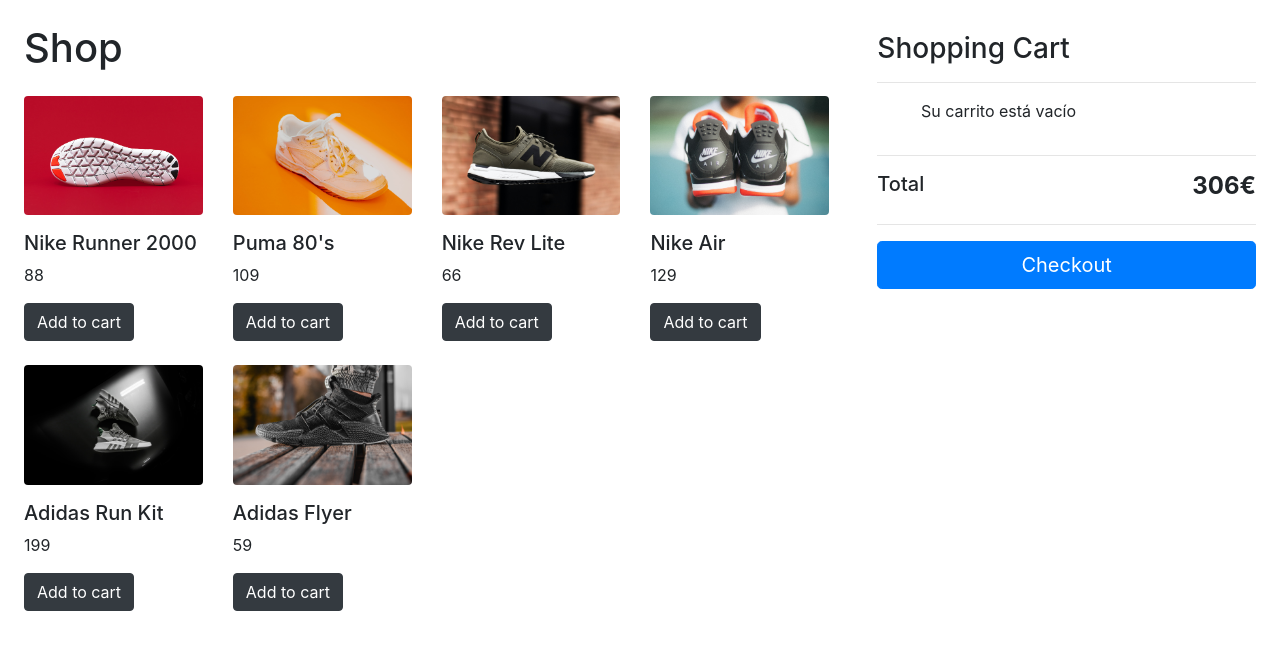
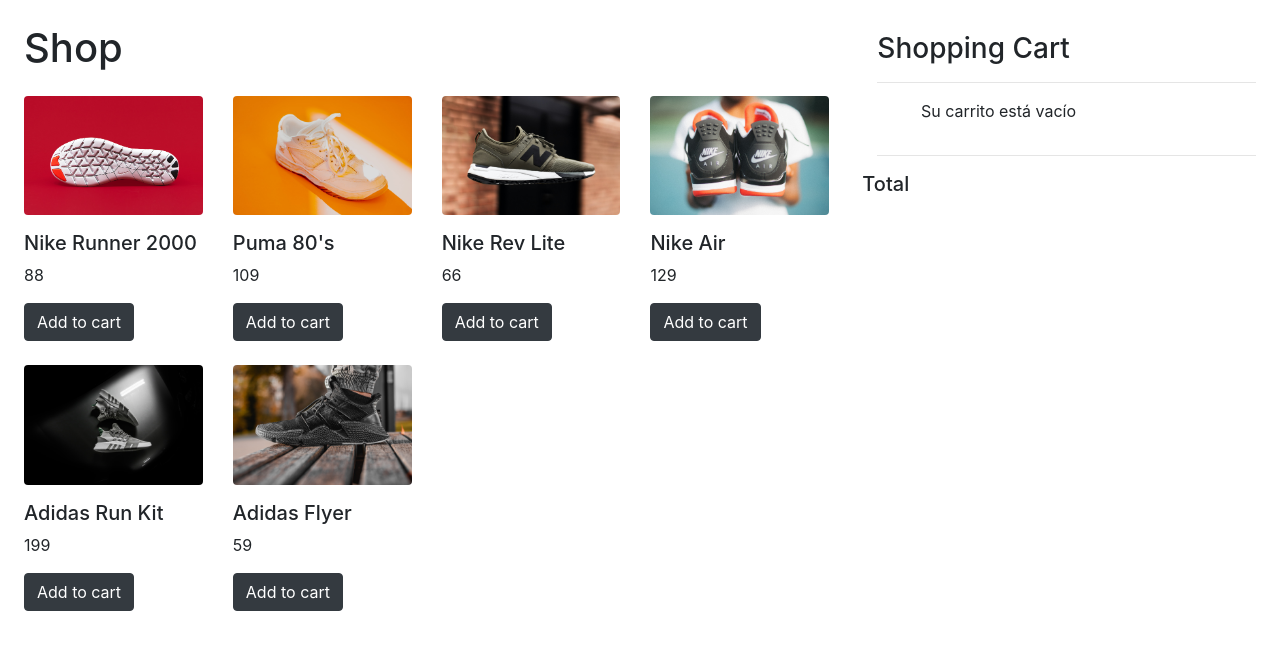
Before and after one commit to robertfox11/TOOL-ReactBasics, a React (Create React App) app: page / in a window 1280 px wide. Shown: the top 650 px of the page. Built offline with nearby package versions, Linux system fonts and the light colour scheme.

Commit message:
logic plus count2

```diff
--- a/src/App.js
+++ b/src/App.js
@@ -22,7 +22,6 @@
       localStorage.setItem("cart", JSON.stringify([]));
     }
   }, [cart]);
-  //Guardar cantidad
 
   return (
     <Fragment>
--- a/src/components/Aside.jsx
+++ b/src/components/Aside.jsx
@@ -1,7 +1,25 @@
-import React from "react";
+import React, { useState } from "react";
 import ShoppingCartItem from "./ShoppingCartItem.jsx";
+import TotalPrice from "./TotalPrice.jsx";
 
-const Aside = ({ cart, addCart, handleChange, error }) => {
+const Aside = ({ cart, addCart, products }) => {
+  const [TotalPrecio, setTotalPrecio] = useState(0);
+  // const [restante, setRestante] = useState(0);
+  //validar cantidad
+  const [count, saveCount] = useState(1);
+  const [error, saveError] = useState(false);
+  const handleChange = (e) => {
+    e.preventDefault();
+    console.log("hola has hecho un cambio", parseInt(e.target.value, 10));
+    saveCount(parseInt(e.target.value, 10));
+    if (count < 1 || count > 9 || isNaN(count)) {
+      saveError(true);
+      return;
+    }
+    saveError(false);
+    // setTotalPrecio(count);
+    // setRestante(count);
+  };
   return (
     <aside className="col col-6 col-lg-4 p-4">
       <div className="row flex-column">
@@ -9,25 +27,21 @@
           <h2 className="h3 mt-2">Shopping Cart</h2>
           <hr className="mb-3" />
         </div>
-        <ShoppingCartItem cart={cart} addCart={addCart} />
-        <div className="col shopping__cart__footer">
-          <div className="row row-cols-1 flex-column">
-            <div className="col">
-              <div className="d-flex justify-content-between">
-                <h4 className="h5">Total</h4>
-                <h4>
-                  <strong>306€</strong>
-                </h4>
-              </div>
-              <hr />
-            </div>
-            <div className="col">
-              <button type="btn" className="btn btn-primary btn-block btn-lg">
-                Checkout
-              </button>
-            </div>
-          </div>
-        </div>
+        <ShoppingCartItem
+          cart={cart}
+          addCart={addCart}
+          setTotalPrecio={setTotalPrecio}
+          handleChange={handleChange}
+          count={count}
+          error={error}
+        />
+        <TotalPrice
+          products={products}
+          cart={cart}
+          TotalPrecio={TotalPrecio}
+          handleChange={handleChange}
+          count={count}
+        />
       </div>
     </aside>
   );
--- a/src/components/CustomSelect.jsx
+++ b/src/components/CustomSelect.jsx
@@ -1,34 +1,23 @@
-import React, { useState } from "react";
+import React, { Fragment } from "react";
 import BtnDeleteCart from "./BtnDeleteCart";
+import HandleChange from "./HandleChange";
 import Error from "./Error.jsx";
-const CustomSelect = ({ product, cart, addCart }) => {
-  //validar cantidad
-  const [count, saveCount] = useState(1);
-  const [error, saveError] = useState(false);
-  const handleChange = (e) => {
-    e.preventDefault();
-    console.log("hola has hecho un cambio", parseInt(e.target.value));
-    saveCount(parseInt(e.target.value));
-    if (count < 1 || count > 9 || isNaN(count)) {
-      saveError(true);
-      return;
-    }
-    saveError(false);
-  };
+const CustomSelect = ({
+  product,
+  cart,
+  addCart,
+  handleChange,
+  error,
+  count,
+}) => {
   return (
+    <Fragment>
       <div className="col mt-auto">
         {error ? (
           <Error message="el valor es incorrecto maximo hasta 10" />
         ) : null}
         <div className="row">
-        <div className="col col-6 col-lg-4">
-          <input
-            type="Number"
-            defaultValue="1"
-            className="form-control"
-            onChange={handleChange}
-          />
-        </div>
+          <HandleChange handleChange={handleChange} count={count} />
           <BtnDeleteCart
             key={product.id}
             product={product}
@@ -37,6 +26,7 @@
           />
         </div>
       </div>
+    </Fragment>
   );
 };
 
--- /dev/null
+++ b/src/components/HandleChange.jsx
@@ -0,0 +1,16 @@
+import React from "react";
+
+const HandleChange = ({ handleChange }) => {
+  return (
+    <div className="col col-6 col-lg-4">
+      <input
+        type="Number"
+        defaultValue="1"
+        className="form-control"
+        onChange={handleChange}
+      />
+    </div>
+  );
+};
+
+export default HandleChange;
--- /dev/null
+++ b/src/components/Price.jsx
@@ -0,0 +1,14 @@
+import React from "react";
+const Price = ({ product, count }) => {
+  //   const { price } = product;
+  let result = product.price * count;
+  //   console.log(result);
+  return (
+    <h4>
+      {/* <strong>{product.price}</strong> */}
+      <strong>{result}</strong>
+    </h4>
+  );
+};
+
+export default Price;
--- a/src/components/ShoopingCart.jsx
+++ b/src/components/ShoopingCart.jsx
@@ -3,7 +3,15 @@
 import BtnAddCart from "./BtnAddCart";
 
 import CustomSelect from "./CustomSelect";
-const ShoopingCart = ({ product, cart, addCart, products }) => {
+const ShoopingCart = ({
+  product,
+  cart,
+  addCart,
+  products,
+  handleChange,
+  count,
+  error,
+}) => {
   const { title, price, img, id } = product;
   return (
     <div className="col mb-4 d-flex flex-column product__card">
@@ -25,6 +33,9 @@
             product={product}
             cart={cart}
             addCart={addCart}
+            handleChange={handleChange}
+            count={count}
+            error={error}
           />
         )}
       </div>
--- a/src/components/ShoppingCartItem.jsx
+++ b/src/components/ShoppingCartItem.jsx
@@ -1,6 +1,14 @@
 import React from "react";
 import ShoopingCart from "./ShoopingCart.jsx";
-const ShoopingCartItem = ({ cart, addCart }) => {
+const ShoopingCartItem = ({
+  cart,
+  addCart,
+  setTotalPrecio,
+  setRestante,
+  handleChange,
+  count,
+  error,
+}) => {
   return (
     <div className="col shopping__cart__item">
       <div className="row flex-column">
@@ -17,6 +25,11 @@
                       product={product}
                       cart={cart}
                       addCart={addCart}
+                      handleChange={handleChange}
+                      count={count}
+                      setTotalPrecio={setTotalPrecio}
+                      setRestante={setRestante}
+                      error={error}
                     />
                   ))
                 )}
--- /dev/null
+++ b/src/components/TotalPrice.jsx
@@ -0,0 +1,22 @@
+import React from "react";
+import Price from "./Price.jsx";
+
+const TotalPrice = ({ products, cart, count }) => {
+  // console.log(cart)
+  return (
+    <div className="d-flex justify-content-between">
+      <h4 className="h5">Total</h4>
+      {cart.map((product) => (
+        <Price
+          key={product.id}
+          products={products}
+          cart={cart}
+          product={product}
+          count={count}
+        />
+      ))}
+    </div>
+  );
+};
+
+export default TotalPrice;
```
Lines whose indentation alone changed are shown as unchanged.
